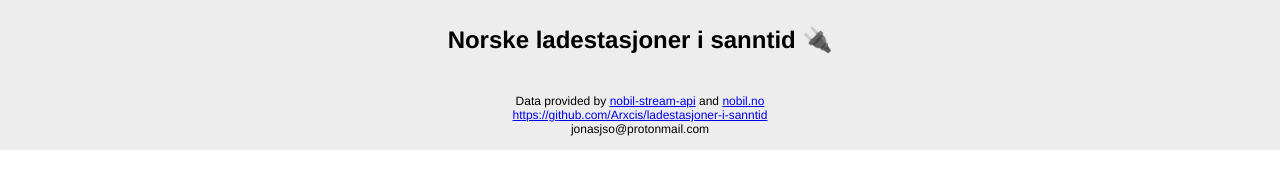
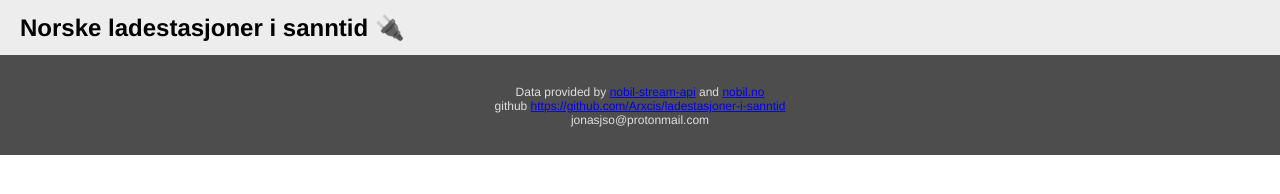
Before and after one commit to Arxcis/ladestasjoner-i-sanntid, a website: page index.html in a window 1280 px wide. Drawn offline with Linux system fonts and the light colour scheme.

Commit message:
better header and footer

```diff
--- a/index.html
+++ b/index.html
@@ -8,19 +8,24 @@
             margin: 0;
             font-family: Helvetica, Arial, Sans-Serif;
         }
-        header, footer {
+
+        header {
+            height: 15px;
             display: flex;
-            justify-content: center;
-            height: 30px;
+            padding: 20px 0 20px 20px;
+            background-color: rgb(237, 237, 237);
             align-items: center;
-            padding: 25px 0 20px 0;
-            background-color: rgb(237, 237, 237);
         }
 
         footer {
+            padding: 30px 0 20px 0;
+            height: 50px;
             display: flex;
             flex-direction: column;
             font-size: 12px;
+            align-items: center;
+            color: #dfdfdf;
+            background-color: #4d4d4d;
         }
 
         span.unknown, span.available, span.occupied, span.error {
@@ -57,7 +62,7 @@
             background-color: rgb(237, 237, 237);
         }
         tr > th {
-            background-color: #7b7b7b;
+            background-color: #4d4d4d;
             color: white;
         }
         th, td {
@@ -83,7 +88,7 @@
     </table>
     <footer>
         <section>Data provided by <a href="https://github.com/nobil/nobil-stream-api" target="_blank">nobil-stream-api</a> and <a href="https://info.nobil.no/" target="_blank">nobil.no</a></section>
-        <section><a href="https://github.com/Arxcis/ladestasjoner-i-sanntid/">https://github.com/Arxcis/ladestasjoner-i-sanntid</a></section>
+        <section>github <a href="https://github.com/Arxcis/ladestasjoner-i-sanntid/">https://github.com/Arxcis/ladestasjoner-i-sanntid</a></section>
         <section>jonasjso@protonmail.com</section>
     </footer>
 </body>
```
